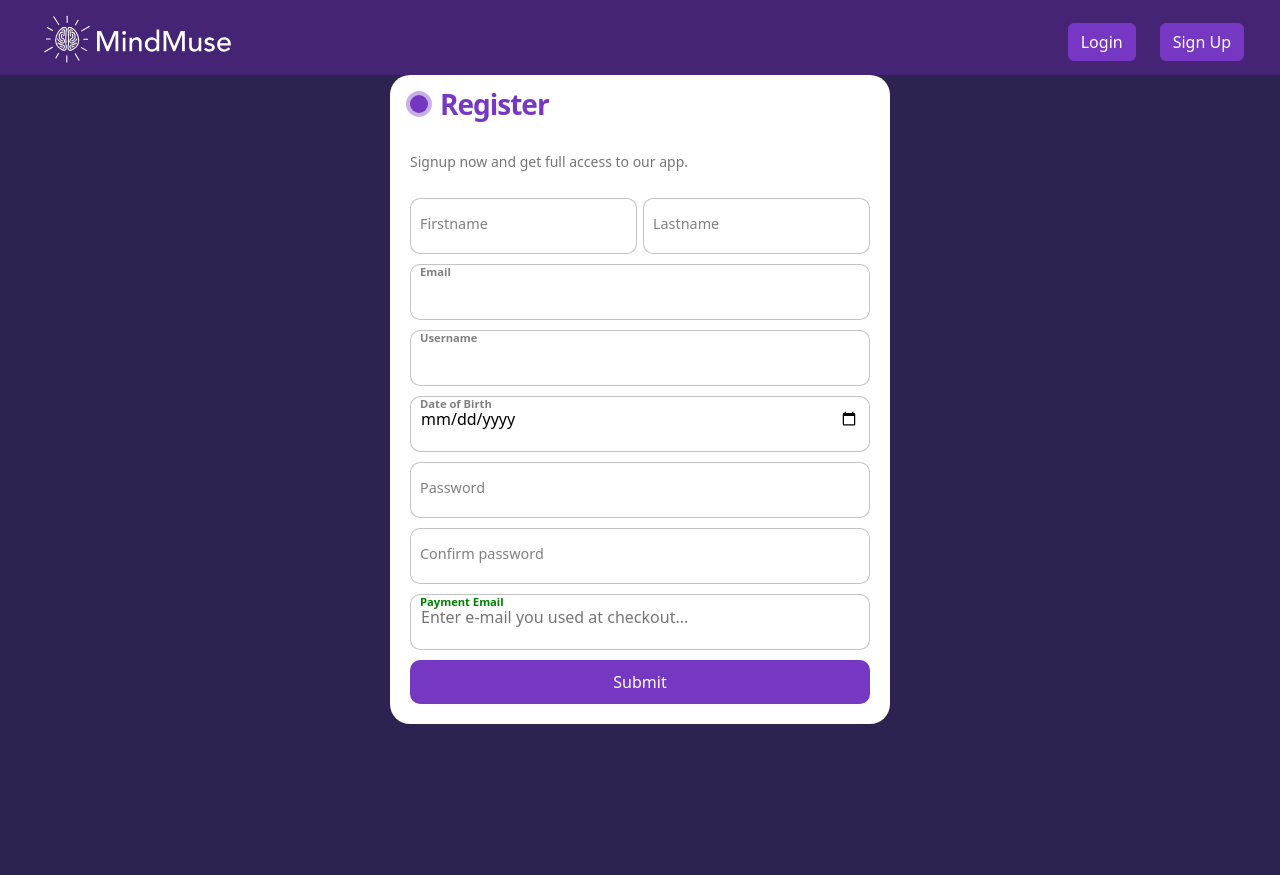
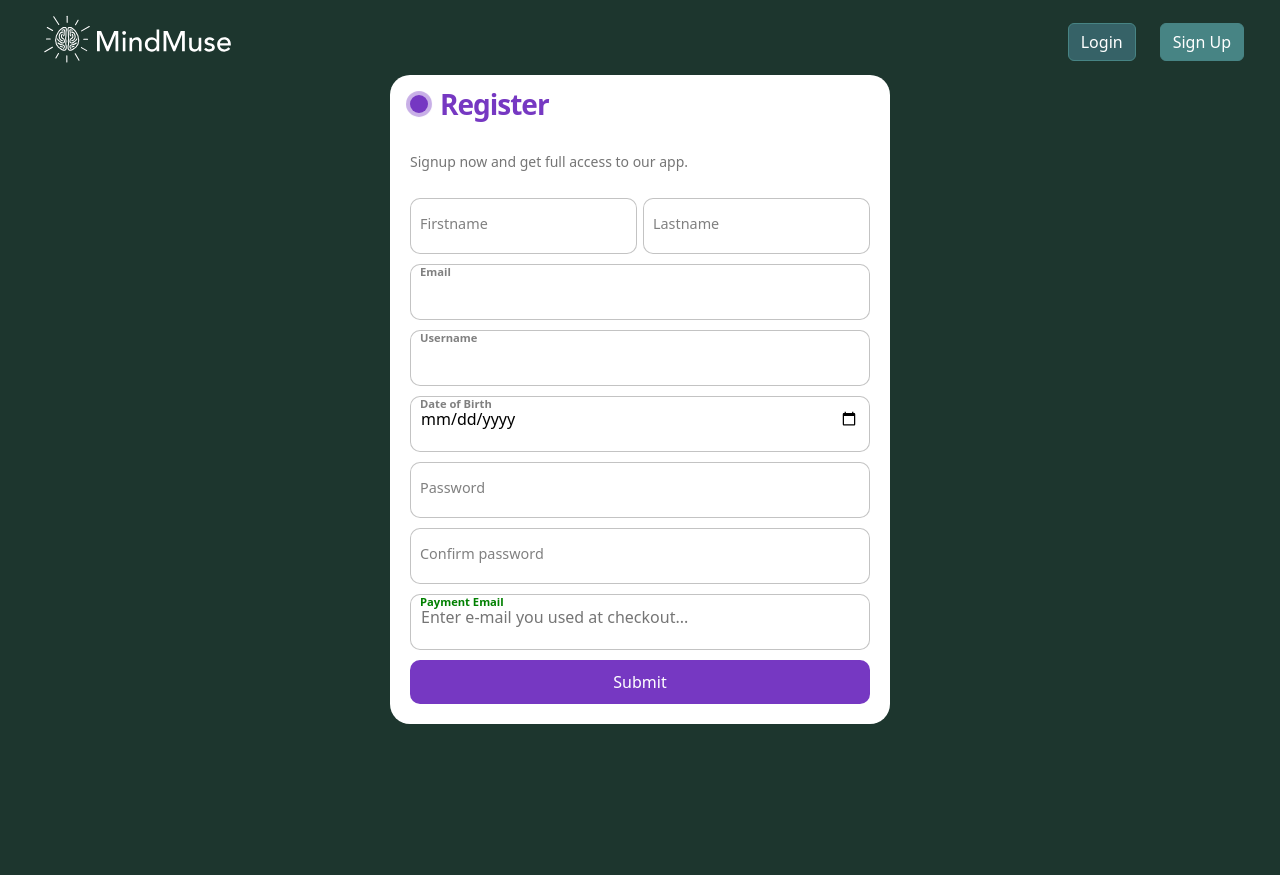
Before and after one commit to KevonneM/MindMuse, a Django app: page /users/signup/ in a window 1280 px wide. Run offline with Django 4.2, Linux system fonts and the light colour scheme; parts of the project's set-up code (start-up, migrations or seed data) failed here and were passed over; some libraries are stand-ins or nearby versions; some web fonts are replaced.

Commit message:
Default color scheme for new users and new styling for landing page.

```diff
--- a/static/css/styles.css
+++ b/static/css/styles.css
@@ -587,9 +587,9 @@ input[type="checkbox"].task-checkbox:checked + label:before {
 /* Neumorphic styling */
 .neumorphic {
   border-radius: 79px;
-  background: #673AB7;
-  box-shadow: inset 10px 10px 12px #46277c,
-              inset -10px -10px 12px #884df2;
+  background: #304140;
+  box-shadow: inset 10px 10px 12px #1c272b,
+              inset -10px -10px 12px #3c4b51;
 }
 
 /* Landing page card css */
--- a/templates/base.html
+++ b/templates/base.html
@@ -1,6 +1,6 @@
 {% load custom_filters %}
 {% load static %}
-<html lang="en" id="custom-color-background-html" style="background-color: {{ color_data|get_item:'background-color' }} !important;">
+<html lang="en" id="custom-color-background-html" style="background-color: {% if user.is_authenticated %}{{ color_data|get_item:'background-color' }}{% else %}#1D362E{% endif %} !important;">
 <head>
     <meta charset="UTF-8">
     <meta name="viewport" content="width=device-width, initial-scale=1">
@@ -131,7 +131,7 @@
             <div class="collapse navbar-collapse" id="navbarUnauthenticated">
               <ul class="navbar-nav ms-auto mt-2">
                 <li class="nav-item me-4">
-                  <button id="loginBtn" class="btn btn-primary d-md-inline d-block w-100 w-md-auto">Login</button>
+                  <button id="loginBtn" class="btn btn-primary d-md-inline d-block w-100 w-md-auto" style="background-color: 366267;">Login</button>
                 </li>
                 <li class="nav-item me-4">
                   <button id="signupBtn" class="btn btn-primary d-md-inline d-block w-100 w-md-auto">Sign Up</button>
@@ -152,7 +152,7 @@
       </div>
     </div>
 
-    <div id="custom-color-background" class="main-content" style="background-color: {{ color_data|get_item:'background-color' }} !important; height: 100vh; width: 100%; padding-top: 0; margin-top: 0">
+    <div id="custom-color-background" class="main-content" style="background-color: {% if user.is_authenticated %}{{ color_data|get_item:'background-color' }}{% else %}#1D362E{% endif %} !important; height: 100vh; width: 100%; padding-top: 0; margin-top: 0">
       <div class="offcanvas offcanvas-end" data-bs-theme="dark" data-bs-scroll="true" data-bs-backdrop="false" tabindex="-1" id="offcanvasScrolling" aria-labelledby="offcanvasScrollingLabel">
         <div class="offcanvas-header">
           <h5 class="offcanvas-title" id="offcanvasScrollingLabel" style="color: #FFFFFF;">Customize Color Layout</h5>
--- a/users/context_processors.py
+++ b/users/context_processors.py
@@ -4,9 +4,9 @@ from .models import SecondBrainColorSelection
 def color_context(request):
     if not request.user.is_authenticated:
         return{'color_data': {
-            'background-color' : '#2D2350',
-            'navbar-color' : '#452475',
-            'button-color' : '#7638C2',
+            'background-color' : '#1D362E',
+            'navbar-color' : '#1D362E',
+            'button-color' : '#478484',
             'tab-color' : '#A78EEF',
             'dropdown-color' : '#452475',
             'logo-greeting-color' : '#FFFFFF',
@@ -40,17 +40,17 @@ def color_context(request):
         }
     else:
         color_data = {
-            'background-color' : '#2D2350',
-            'navbar-color' : '#452475',
-            'button-color' : '#7638C2',
-            'tab-color' : '#A78EEF',
-            'dropdown-color' : '#452475',
+            'background-color' : ' #1C3B3B',
+            'navbar-color' : '#173234',
+            'button-color' : '#0B485A',
+            'tab-color' : '#1D8260',
+            'dropdown-color' : '#000000',
             'logo-greeting-color' : '#FFFFFF',
-            'card-header-color' : '#673AB7',
-            'card-interior-color' : '#58349D',
-            'card-header-text-color' : '#D3D3D3',
+            'card-header-color' : '#397574',
+            'card-interior-color' : '#1B5657',
+            'card-header-text-color' : '#FFFFFF',
             'button-text-color' : '#FFFFFF',
-            'tab-text-color' : '#D3D3D3',
+            'tab-text-color' : '#FFFFFF',
             'dropdown-text-color' : '#D3D3D3',
             'small-text-color' : '#D3D3D3',
         }
--- a/users/models.py
+++ b/users/models.py
@@ -36,32 +36,32 @@ class CustomUser(AbstractUser):
 
 class SecondBrainColorSelection(models.Model):
     user = models.OneToOneField(CustomUser, on_delete=models.CASCADE)
-    background_color = models.CharField(max_length=7, default='#2D2350')
-    navigation_bar_color = models.CharField(max_length=7, default='#452475')
-    button_color = models.CharField(max_length=7, default='#7638C2')
-    tab_color = models.CharField(max_length=7, default='#A78EEF')
-    dropdown_color = models.CharField(max_length=7, default='#452475')
+    background_color = models.CharField(max_length=7, default='#1C3B3B')
+    navigation_bar_color = models.CharField(max_length=7, default='#173234')
+    button_color = models.CharField(max_length=7, default='#0B485A')
+    tab_color = models.CharField(max_length=7, default='#1D8260')
+    dropdown_color = models.CharField(max_length=7, default='#000000')
     logo_and_greeting_color = models.CharField(max_length=7, default='#FFFFFF')
-    card_header_color = models.CharField(max_length=7, default='#673AB7')
-    card_interior_color = models.CharField(max_length=7, default='#58349D')
-    title_text = models.CharField(max_length=7, default='#D3D3D3')
+    card_header_color = models.CharField(max_length=7, default='#397574')
+    card_interior_color = models.CharField(max_length=7, default='#1B5657')
+    title_text = models.CharField(max_length=7, default='#FFFFFF')
     button_text = models.CharField(max_length=7, default='#FFFFFF')
-    tab_text = models.CharField(max_length=7, default='#D3D3D3')
+    tab_text = models.CharField(max_length=7, default='#FFFFFF')
     dropdown_text = models.CharField(max_length=7, default='#D3D3D3')
     text_color = models.CharField(max_length=7, default='#D3D3D3')
 
     def reset_to_defaults(self):
-        self.background_color = '#2D2350'
-        self.navigation_bar_color = '#452475'
-        self.button_color = '#7638C2'
-        self.tab_color = '#A78EEF'
-        self.dropdown_color = '#452475'
+        self.background_color = '#1C3B3B'
+        self.navigation_bar_color = '#173234'
+        self.button_color = '#0B485A'
+        self.tab_color = '#1D8260'
+        self.dropdown_color = '#000000'
         self.logo_and_greeting_color = '#FFFFFF'
-        self.card_header_color = '#673AB7'
-        self.card_interior_color = '#58349D'
-        self.title_text = '#D3D3D3'
+        self.card_header_color = '#397574'
+        self.card_interior_color = '#1B5657'
+        self.title_text = '#FFFFFF'
         self.button_text = '#FFFFFF'
-        self.tab_text = '#D3D3D3'
+        self.tab_text = '#FFFFFF'
         self.dropdown_text = '#D3D3D3'
         self.text_color = '#D3D3D3'
         self.save()
```
Also changed, not shown: templates/home.html (+5 -5 lines).
